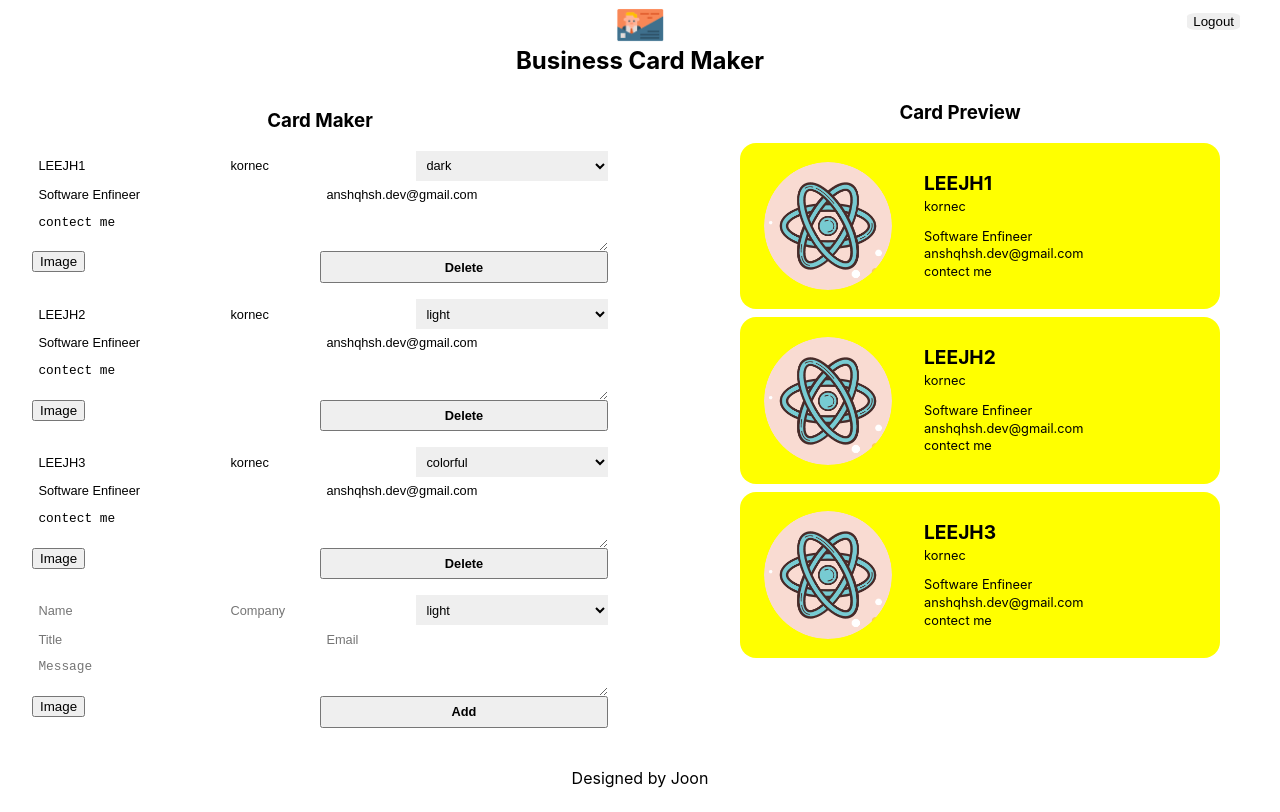
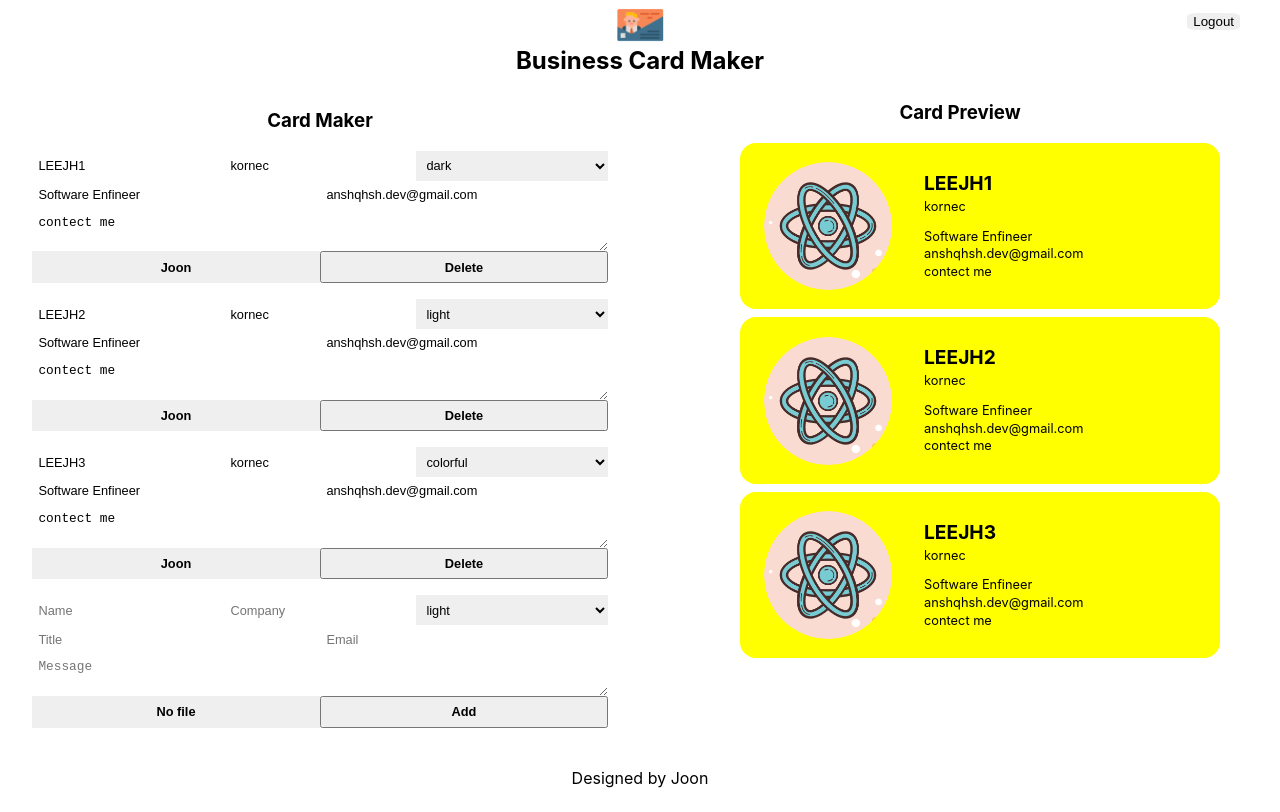
Before and after one commit to anshqhsh/react_card_maker, a React (Create React App) app: page /maker in a window 1280 px wide. Built offline with nearby package versions, Linux system fonts and the light colour scheme; no server answers; sample sign-in values are in the browser's storage.

Commit message:
Handle image uploading

```diff
--- a/src/app.jsx
+++ b/src/app.jsx
@@ -4,7 +4,7 @@
 import Login from './components/login/login';
 import Maker from './components/maker/maker';
 
-function App({ authService }) {
+function App({ FileInput, authService }) {
   return (
     <div className={styles.app}>
       <BrowserRouter>
@@ -13,7 +13,7 @@
             <Login authService={authService} />
           </Route>
           <Route path="/maker">
-            <Maker authService={authService} />
+            <Maker FileInput={FileInput} authService={authService} />
           </Route>
         </Switch>
       </BrowserRouter>
--- a/src/components/card_add_form/card_add_form.jsx
+++ b/src/components/card_add_form/card_add_form.jsx
@@ -1,9 +1,8 @@
-import React, { useRef } from 'react';
+import React, { useRef, useState } from 'react';
 import styles from './card_add_form.module.css';
 import Button from '../button/button';
-import ImageFileInput from '../image_file_input/image_file_input';
 
-const CardAddForm = ({ onAdd }) => {
+const CardAddForm = ({ FileInput, onAdd }) => {
   const formRef = useRef();
   const nameRef = useRef();
   const companyRef = useRef();
@@ -11,9 +10,17 @@
   const titleRef = useRef();
   const emailRef = useRef();
   const messageRef = useRef();
+  const [file, setFile] = useState({ fileName: null, fileURL: null });
 
-  const onSubmit = (event) => {
-    console.log(event);
+  const onFileChange = file => {
+    console.log(file);
+    setFile({
+      fileName: file.name,
+      fileURL: file.url,
+    });
+  };
+
+  const onSubmit = event => {
     event.preventDefault();
     const card = {
       id: Date.now(), //uuid
@@ -23,13 +30,13 @@
       title: titleRef.current.value || '',
       email: emailRef.current.value || '',
       message: messageRef.current.value || '',
-      fileName: '',
-      fileURL: '',
+      fileName: file.fileName || '',
+      fileURL: file.fileURL || '',
     };
-    formRef.current.reset(); //fontRef를 current 리셋해주도록, 사용자가 입력해서 제출하고 나면 폼이다.
+    formRef.current.reset();//fontRef를 current 리셋해주도록, 사용자가 입력해서 제출하고 나면 폼이다.
+    setFile({ fileName: null, fileURL: null });
     onAdd(card);
   };
-
   return (
     <form ref={formRef} className={styles.form}>
       <input
@@ -77,7 +84,7 @@
         placeholder="Message"
       />
       <div className={styles.fileInput}>
-        <ImageFileInput />
+        <FileInput name={file.fileName} onFileChange={onFileChange} />
       </div>
       <Button name="Add" onClick={onSubmit} />
     </form>
--- a/src/components/card_edit_form/card_edit_form.jsx
+++ b/src/components/card_edit_form/card_edit_form.jsx
@@ -1,9 +1,8 @@
 import React, { useRef } from 'react';
 import styles from './card_edit_form.module.css';
 import Button from '../button/button';
-import ImageFileInput from '../image_file_input/image_file_input';
 
-const CardEditForm = ({ card, updateCard, deleteCard }) => {
+const CardEditForm = ({ FileInput, card, updateCard, deleteCard }) => {
   const nameRef = useRef();
   const companyRef = useRef();
   const themeRef = useRef();
@@ -21,6 +20,14 @@
     fileName,
     fileURL,
   } = card;
+
+  const onFileChange = file => {
+    updateCard({
+      ...card,
+      fileName: file.name,
+      fileURL: file.url,
+    });
+  };
 
   const onChange = event => {
     if (event.currentTarget == null) {
@@ -90,7 +97,7 @@
         onChange={onChange}
       />
       <div className={styles.fileInput}>
-        <ImageFileInput />
+        <FileInput name={fileName} onFileChange={onFileChange} />
       </div>
       <Button name="Delete" onClick={onSubmit} />
     </form>
--- a/src/components/editor/editor.jsx
+++ b/src/components/editor/editor.jsx
@@ -3,20 +3,21 @@
 import CardEditForm from '../card_edit_form/card_edit_form';
 import styles from './editor.module.css';
 
-const Editor = ({ cards, addCard, updateCard, deleteCard }) => (
+const Editor = ({ FileInput, cards, addCard, updateCard, deleteCard }) => (
   <section className={styles.editor}>
     <h1 className={styles.title}>Card Maker</h1>
     {Object.keys(cards).map(key => (
      //오브젝트값으로 받아오기 때문에 cards.map(card=>) -> Object.keys(cards).map(key) cards 오브젝트의 모든 키들을 받아옴 그 키를 돌림 1,2,3
       <CardEditForm
         key={key}
+        FileInput={FileInput}
         card={cards[key]}
         updateCard={updateCard}
         deleteCard={deleteCard}
       />
     ))}
 
-    <CardAddForm onAdd={addCard} />
+    <CardAddForm FileInput={FileInput} onAdd={addCard} />
   </section>
 );
 export default Editor;
--- a/src/components/image_file_input/image_file_input.jsx
+++ b/src/components/image_file_input/image_file_input.jsx
@@ -1,6 +1,37 @@
-import React from 'react';
+import React, { useRef } from 'react';
 import styles from './image_file_input.module.css';
 
-const ImageFileInput = props => <button>Image</button>;
+const ImageFileInput = ({ imageUploader, name, onFileChange }) => {
+    const inputRef =useRef();
+    //버튼이 클릭되면 input이 클릭된것처럼 inputRef를 사용 ->input을 꾸밀수 있는 방법이 많지않아 버튼으로
+    const onButtonClick = event =>{
+        event.preventDefault();
+        inputRef.current.click();
+    };
+    const onChange = async event => {
+        console.log(event.target.files[0]);
+        const uploaded = await imageUploader.upload(event.target.files[0]);//실행될때까지 기다렸다 uploaded에 할당
+        console.log(uploaded);
+        onFileChange({
+            name: uploaded.original_filename,//바뀐파일 이름, URL
+            url: uploaded.url,
+        });
+        };
+    return (
+    <div className={styles.container}>
+        <input
+            className={styles.input}
+            ref={inputRef}
+            type='file'
+            accept="image/*"
+            name="file"
+            onChange={onChange}
+            />
+     <button className={styles.button} onClick={onButtonClick}>
+        {name || 'No file'}
+      </button>
+    </div>
+  );
+};
 
 export default ImageFileInput;
--- a/src/components/image_file_input/image_file_input.module.css
+++ b/src/components/image_file_input/image_file_input.module.css
@@ -0,0 +1,25 @@
+@value makerLightGrey from '../../common/colors.css';
+
+.container {
+  width: 100%;
+  height: 100%;
+  display: flex;
+}
+
+.input {
+  display: none;
+}
+
+.button {
+  width: 100%;
+  background-color: makerLightGrey;
+  font-weight: bold;
+  cursor: pointer;
+  border: 0;
+  outline: 0;
+  font-size: 0.8rem;
+}
+
+.button:hover {
+  opacity: 0.8;
+}
--- a/src/components/maker/maker.jsx
+++ b/src/components/maker/maker.jsx
@@ -6,8 +6,8 @@
 import Preview from '../preview/preview';
 import styles from './maker.module.css';
 
-//props 에 onLogout을 전달 , authService의 logout을 이용
-const Maker = ({ authService }) => {
+//props 에 onLogout을 전달 , authService의 logout을 이용 FileInput
+const Maker = ({ FileInput, authService }) => {
   const [cards, setCards] = useState({
     1: {
       //key:1,2,3으로 생성 배열로 생성할때의 속도 문제를 해결
@@ -79,6 +79,7 @@
       <Header onLogout={onLogout} />
       <div className={styles.container}>
         <Editor
+          FileInput={FileInput}
           cards={cards}
           addCard={createOrUpdateCard}
           updateCard={createOrUpdateCard}
--- a/src/index.js
+++ b/src/index.js
@@ -3,11 +3,19 @@
 import './index.module.css';
 import App from './app';
 import AuthService from './service/auth_service';
+import ImageUploader from './service/image_uploader';
+import ImageFileInput from './components/image_file_input/image_file_input';
 
 const authService = new AuthService();
+const imageUploader = new ImageUploader();
+//컴포넌트 자체를 다른 컴포넌트에서 전달, 원하는 props를 ImageFileInput에 전달(확장성)
+const FileInput = props => (
+<ImageFileInput {...props} imageUploader={imageUploader}/>
+);
+
 ReactDOM.render(
   <React.StrictMode>
-    <App authService={authService} />
+    <App authService={authService} FileInput={FileInput}/>
   </React.StrictMode>,
   document.getElementById('root')
 );
--- /dev/null
+++ b/src/service/image_uploader.js
@@ -0,0 +1,17 @@
+class ImageUploader {
+  async upload(file) {
+    const data = new FormData();
+    data.append('file', file);
+    data.append('upload_preset', 'pdzaoz52');
+    const result = await fetch(
+      'https://api.cloudinary.com/v1_1/drqni4rhj/upload',
+      {
+        method: 'POST',
+        body: data,
+      }
+    );
+    return await result.json();//result를 jason 변환후 리턴
+  }
+}
+
+export default ImageUploader;
```
